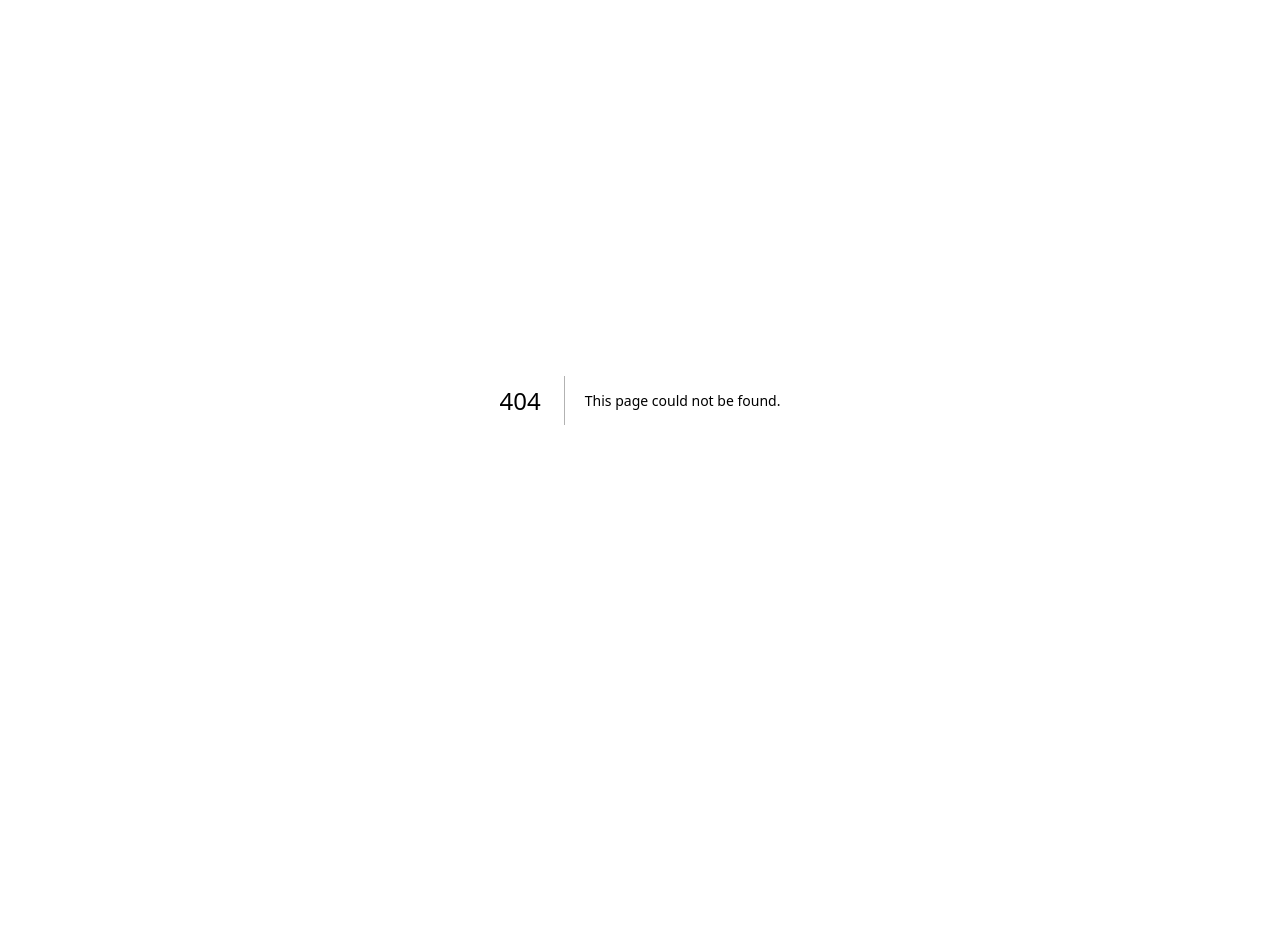
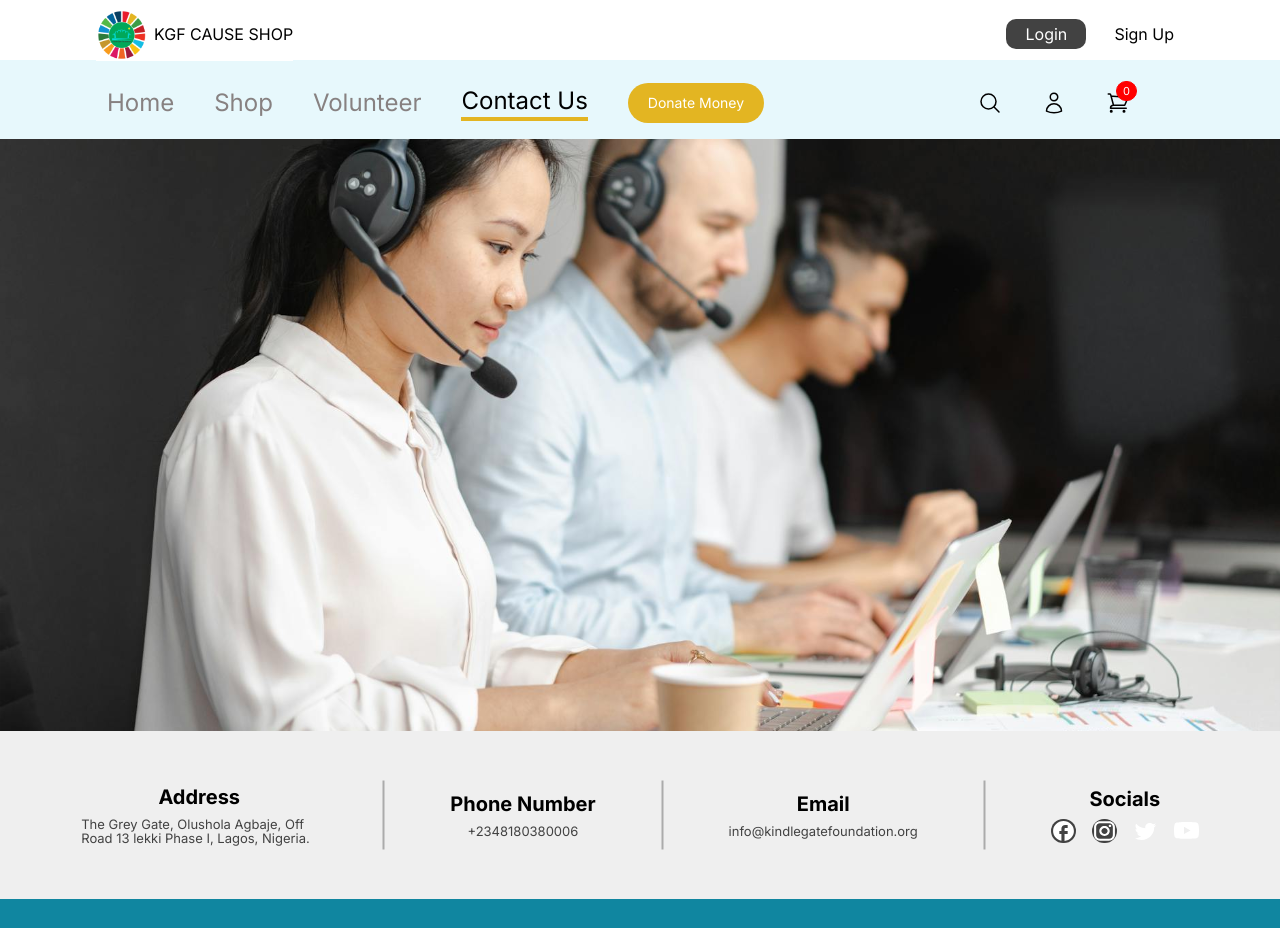
Before and after one commit to Fortzy05/cause-shop-v.1.0, a Next.js app: page /contact-us in a window 1280 px wide. Before the commit this address had no page. Shown: the top 928 px of the page. Before the commit the page ends 800 px from the top, so only its background shows below. Built offline with nearby package versions, Linux system fonts and the light colour scheme.

Commit message:
updated the shop  page

```diff
--- a/src/app/components/Header.js
+++ b/src/app/components/Header.js
@@ -105,7 +105,7 @@ const handleItemClick = (index) => {
             }`}
             onClick={() => handleItemClick(3)}
           >
-            Contact Us
+            <Link href="/contact-us">Contact Us</Link>
           </li>
           <button className="bg-[#E3B522] text-sm px-5 py-2.5 text-white rounded-[50px]">
             Donate Money
--- /dev/null
+++ b/src/app/contact-us/page.js
@@ -0,0 +1,82 @@
+import React from "react";
+import Header from "../components/Header";
+import Image from "next/image";
+import Footer from "../components/Footer";
+import facebookIcon from "../../assets/baselinefacebook.svg";
+import instagramIcon from "../../assets/instagram.svg";
+import twitterIcon from "../../assets/twitter.svg";
+import youtubeIcon from "../../assets/youtube.svg";
+export default function Page() {
+  return (
+    <section>
+      <Header />
+      <div>
+        <Image
+          height={648}
+          width={1600}
+          src="/Frame 444 (1).svg"
+          alt="homepage image"
+        />
+      </div>
+
+      <section className="bg-[#EFEFEF]  w-full h-[168px] ">
+        <div className="flex gap-8 items-center justify-center h-full">
+          <div className="items-center flex flex-col gap-2">
+            <h1 className="font-bold text-[20px] leading-[22.5px]">Address</h1>
+            <div>
+              <p className="text-[#424242] text-[13px] leading-[14px] w-[236px] ">
+                The Grey Gate, Olushola Agbaje, Off Road 13 lekki Phase I,
+                Lagos, Nigeria.
+              </p>
+            </div>
+          </div>
+          <div className="border-[1px] border-[#ABABAB] w-[69px] rotate-90" />
+          <div className="items-center flex-col flex gap-2">
+            <h1 className="font-bold text-[20px] leading-[22.5px]">
+              Phone Number
+            </h1>
+            <div>
+              <p className="text-[#424242] text-[13px] leading-[14px]">
+                +2348180380006
+              </p>
+            </div>
+          </div>
+          <div className="border-[1px] border-[#ABABAB] w-[69px] rotate-90" />
+          <div className="items-center flex flex-col gap-2">
+            <h1 className="font-bold text-[20px] leading-[22.5px]">Email</h1>
+            <div>
+              <p className="text-[#424242] text-[13px] leading-[14px]">
+                info@kindlegatefoundation.org
+              </p>
+            </div>
+          </div>
+          <div className="border-[1px] border-[#ABABAB] w-[69px] rotate-90" />
+          <div className="items-center flex flex-col gap-2">
+            <h1 className="font-bold text-[20px] leading-[22.5px]">Socials</h1>
+            <div>
+              <div className="flex gap-4 fill-black">
+                <Image
+                  width={25}
+                  height={25}
+                  src={facebookIcon}
+                  alt="facebook"
+                  className="bg-[#424242] rounded-full"
+                />
+                <Image
+                  src={instagramIcon}
+                  alt="instagram"
+                  width={25}
+                  height={25}
+                  className="bg-[#424242] rounded-full"
+                />
+                <Image src={twitterIcon} alt="twitter" height={25} width={25} />
+                <Image src={youtubeIcon} alt="youtube" height={25} width={25} />
+              </div>
+            </div>
+          </div>
+        </div>
+      </section>
+      <Footer />
+    </section>
+  );
+}
--- a/src/app/shop-now/page.js
+++ b/src/app/shop-now/page.js
@@ -82,8 +82,8 @@ export default function Page() {
           </div>
         </div>
       </section>
-      <section className="flex gap-4">
-        <div className="w-[308px] ml-8 h-[1237px] bg-[#F7F9F9] mt-8">
+      <section className="flex gap-4 w-full px-4">
+        <div className=" w-1/4 ml-8 h-[1237px] bg-[#F7F9F9] mt-8">
           <h1 className="pl-6 pt-4 text-[#000000] text-[2rem] font-bold leading-10">
             {category}
           </h1>
@@ -149,7 +149,7 @@ export default function Page() {
             </div>
           </div>
         </div>
-        <div className="w-[1120px] h-[1178px] mb-24 mt-24 bg-[#F7F9F9]">
+        <div className="w-3/4 h-[1178px]  mb-24 mt-24 bg-[#F7F9F9]">
           <div className="flex gap-4 pl-[26px] py-[35px]  items-center">
             <button className="bg-[#FFFFFF] px-5 py-2.5 rounded-[20px] shadow-md ">
               Sort
@@ -157,14 +157,14 @@ export default function Page() {
             <button className="bg-[#FFFFFF] px-5 py-2.5  rounded-[20px] shadow-md ">
               Filter
             </button>
-            <div className="w-[510px]  h-[40px] relative pl-[380px]">
+            <div className="w-[510px]  h-[40px] relative pl-[300px]">
               <svg
                 xmlns="http://www.w3.org/2000/svg"
                 fill="none"
                 viewBox="0 0 24 24"
                 stroke-width="1.5"
                 stroke="#878181"
-                className="w-6 h-6 absolute top-2.5 left-[400px]"
+                className="w-6 h-6 absolute top-2.5 left-[320px]"
               >
                 <path
                   stroke-linecap="round"
@@ -180,16 +180,16 @@ export default function Page() {
             </div>
           </div>
 
-          <div className="grid grid-cols-3 gap-1 py-5 px-2">
+          <div className="grid grid-cols-3 gap-1 px-[50px]">
             {shop.map((item, index) => {
               return (
                 <div key={item.id} className="">
                   <div className="">
-                    <div className="w-[360px] flex justify-center items-center h-[390px] bg-[#D9D9D9]">
+                    <div className="w-[300px] flex justify-center items-center h-[360px] bg-[#D9D9D9]">
                       <Image
                         src={item.image}
                         height={290}
-                        width={280}
+                        width={260}
                         alt={item.name}
                         className=""
                       />
@@ -201,7 +201,7 @@ export default function Page() {
                       {item.description}
                     </p>
                     <div>
-                      <h1 className="text-[#000000] text-[24px] leading-8">
+                      <h1 className="text-[#000000] text-[24px] leading-8 mb-11">
                         {item.price}
                       </h1>
                     </div>
```
